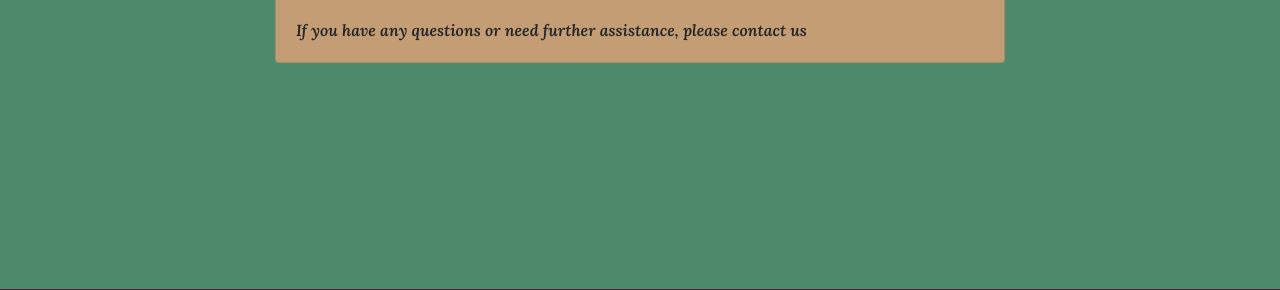
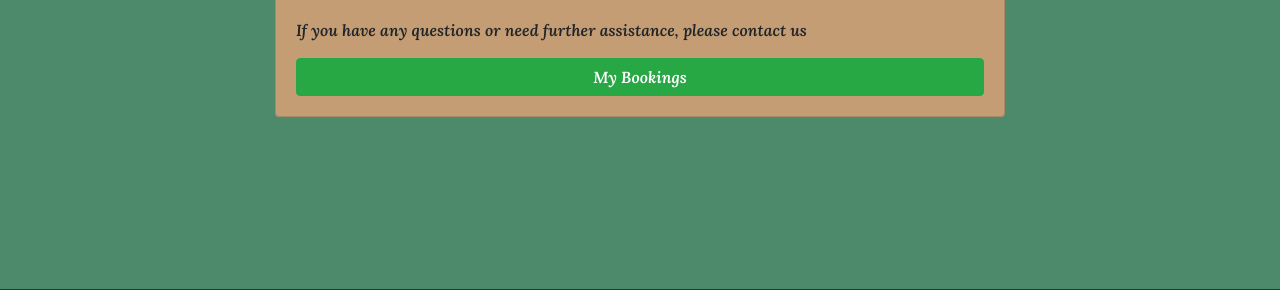
Before and after one commit to Thomas-Tomo/woodland-whispers-retreat, a Django app: template templates/booking_success.html in a window 1280 px wide. Shown: the part 439-729 px from the top of the page. Run offline with Django 3.2, Linux system fonts and the light colour scheme; the template is opened without the code that fills it, so the values that code supplies are empty; some libraries are stand-ins or nearby versions.

Commit message:
Add button t my booking to booking_success template

```diff
--- a/templates/booking_success.html
+++ b/templates/booking_success.html
@@ -21,6 +21,7 @@ Booking Successful
                     <p class="card-text">Bedrooms: {{ booking.cabin.bedrooms }}</p>
                     <p class="card-text">Price: {{ booking.cabin.price }}€</p>
                     <p class="card-text">If you have any questions or need further assistance, please contact us</p>
+                    <a href="{% url 'booking_overview' %}" class="btn btn-success">My Bookings</a>
                 </div>
             </div>
         </div>
```
